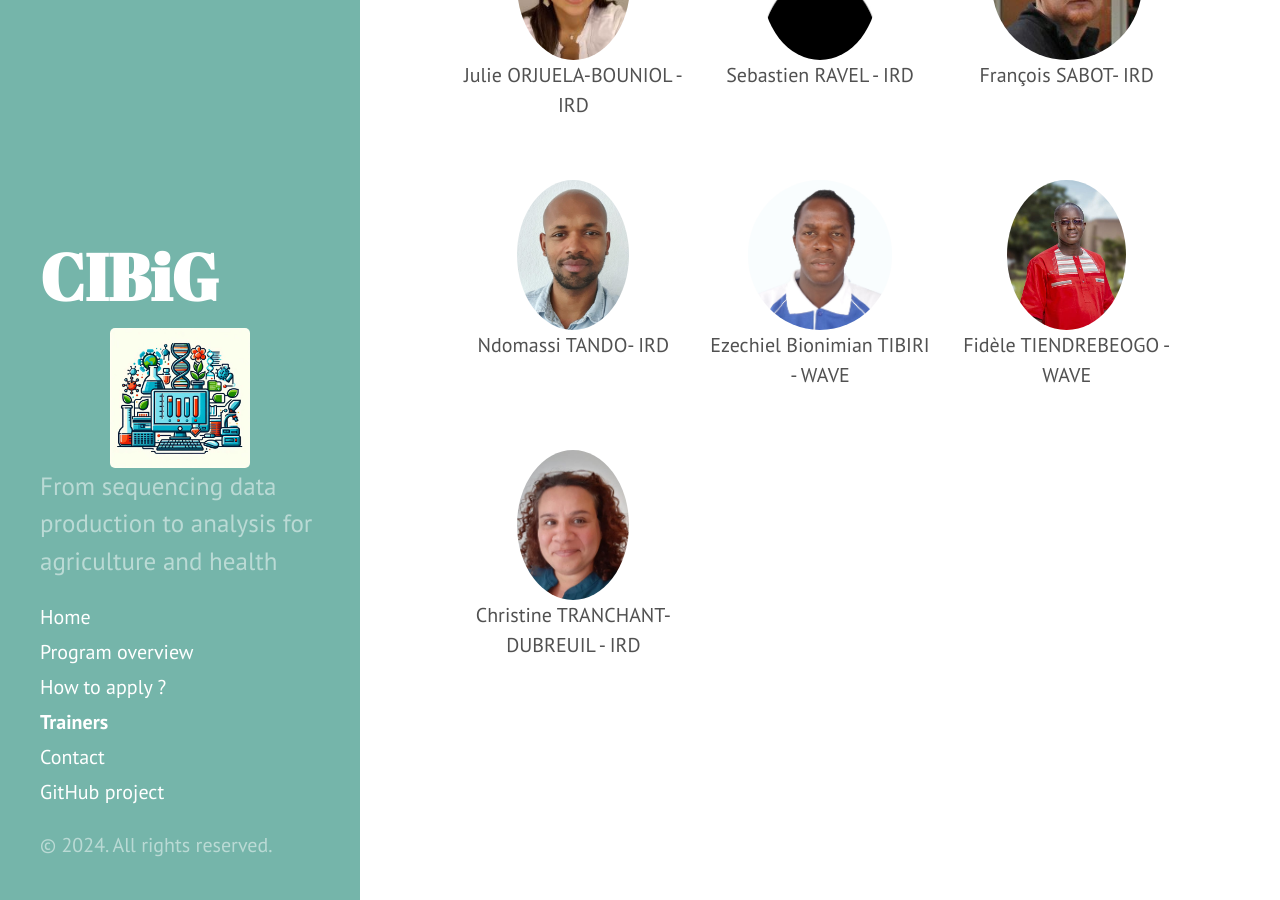
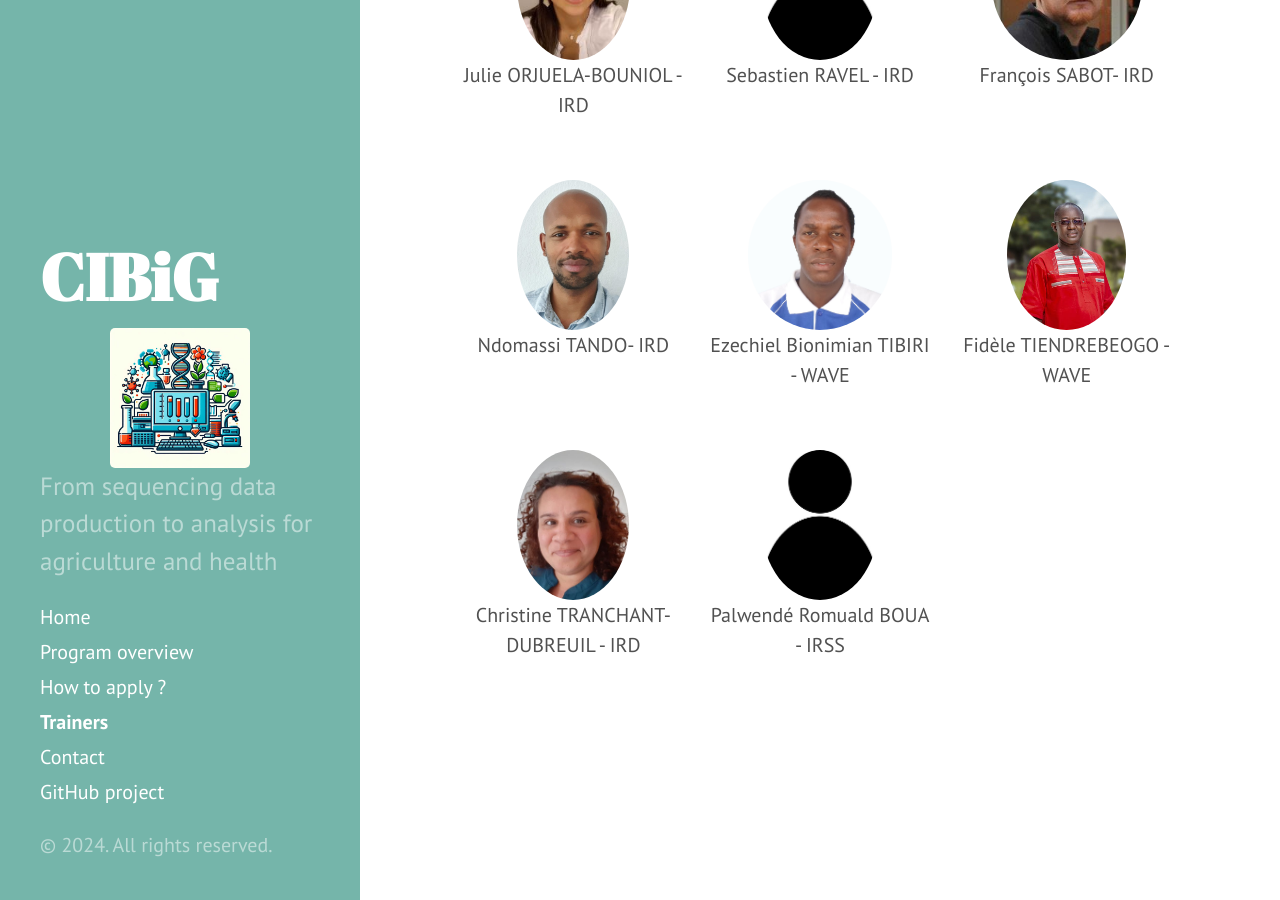
Before and after one commit to wave-centre/cibig, a Jekyll site: the page built from docs/03-trainers.md, in a window 1280 px wide and 900 px high, scrolled down 770 px. Built offline with Jekyll 4.4.1, drawn with Linux system fonts in a browser that asks for light colours.

Commit message:
Update 03-trainers.md

```diff
--- a/docs/03-trainers.md
+++ b/docs/03-trainers.md
@@ -70,6 +70,11 @@
     <p>Christine TRANCHANT-DUBREUIL - IRD</p>
   </div>
 
+  <div style="flex: 1 1 calc(33.333% - 20px); text-align: center; margin-bottom: 20px;">
+    <img src="public/trainer_anonym.jpeg" style="height: 150px; border-radius: 50%; margin: 0 auto;">
+    <p>Palwendé Romuald BOUA - IRSS</p>
+  </div>
+
   <!-- Ajout d'un div vide pour équilibrer la dernière ligne -->
   <div style="flex: 1 1 calc(33.333% - 20px); text-align: center; margin-bottom: 20px;">
   </div>
```
